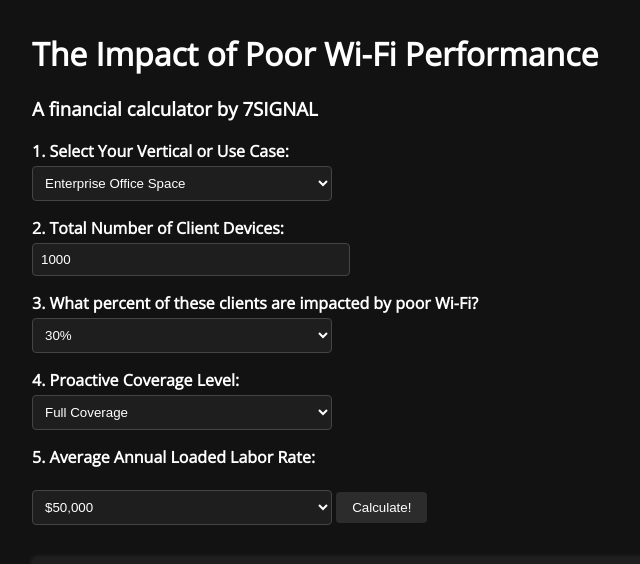
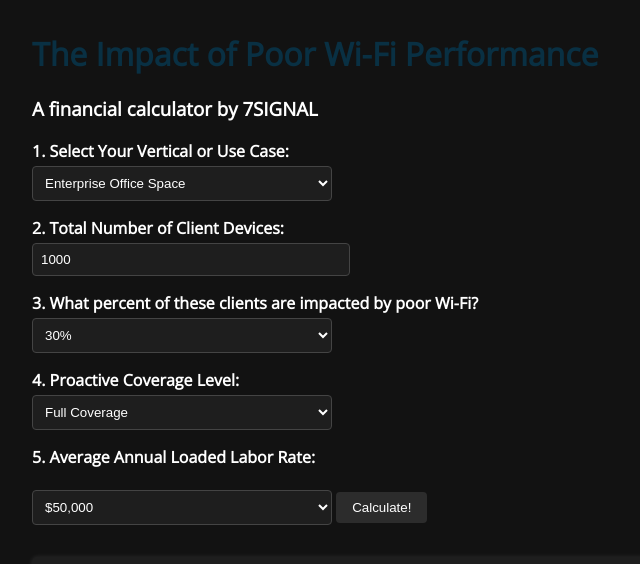
Before and after one commit to ecamulli/calculator, a plain HTML site: page index.html in a window 1280 px wide. Shown: the whole page, without its empty margins (0-640 px from the left). Drawn offline with nearby package versions, Linux system fonts and the light colour scheme.

Commit message:
update h1 color

```diff
--- a/index.html
+++ b/index.html
@@ -12,6 +12,11 @@
       background-color: #121212;
       color: white;
     }
+
+    h1 {
+      color: #093043;
+    }
+
     label {
       font-weight: bold;
       display: block;
```
